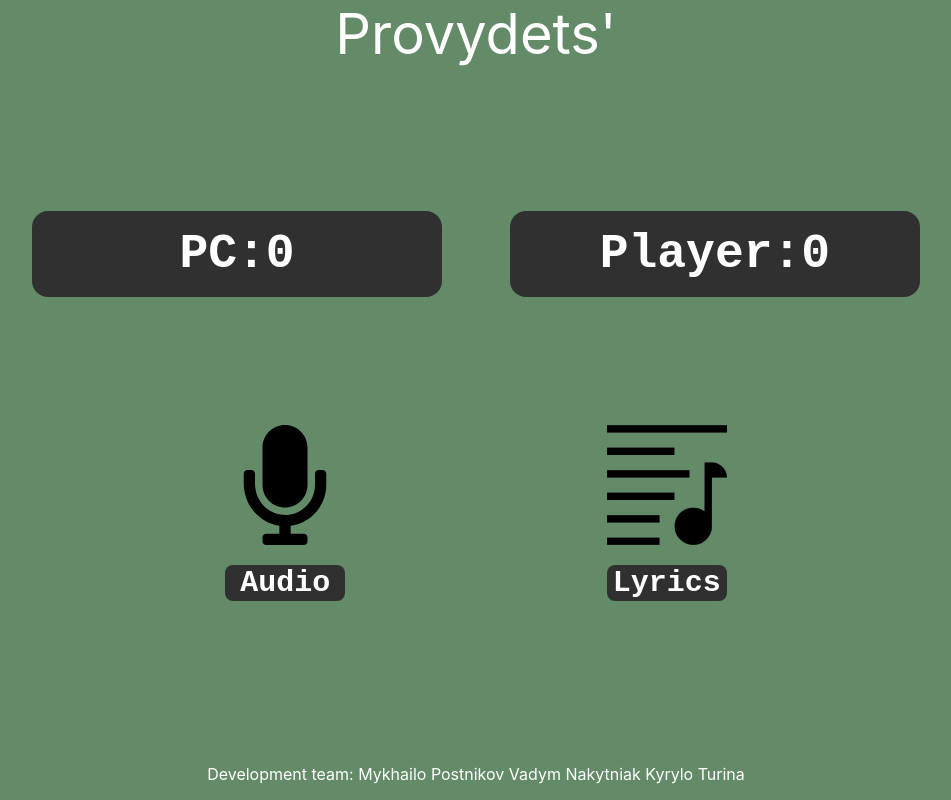
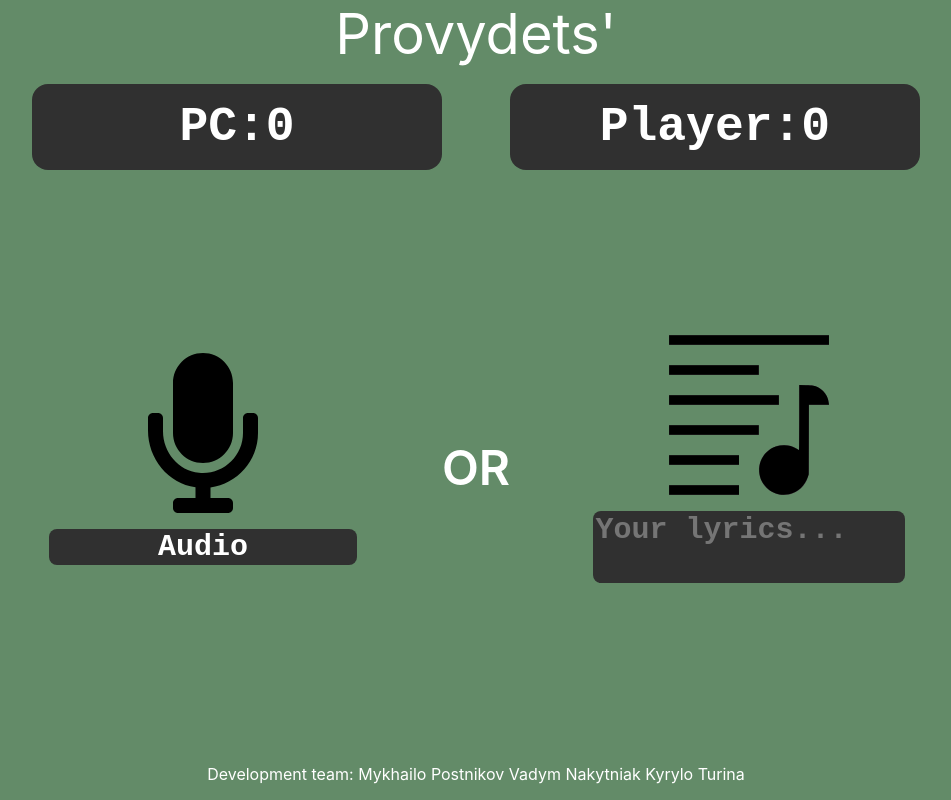
Before and after one commit to mikharkiv/provydets, a React (Create React App) app: page / in a window 1280 px wide. Shown: the whole page, without its empty margins (164-1115 px from the left). Built offline with nearby package versions, Linux system fonts and the light colour scheme.

Commit message:
Working prototype

```diff
--- a/src/App.css
+++ b/src/App.css
@@ -19,7 +19,7 @@
   width: 80%;
   display: flex;
   flex-direction: column;
-  justify-content: space-evenly;
+  justify-content: space-between;
 }
 
 .App-footer {
@@ -31,6 +31,7 @@
   flex-direction: row;
   flex-wrap: nowrap;
   justify-content: space-evenly;
+  margin-bottom: 16px;
 }
 
 .score {
@@ -46,6 +47,7 @@
 }
 
 .input {
+  flex-grow: 1;
   display: flex;
   flex-direction: row;
   align-items: center;
@@ -53,11 +55,17 @@
 }
 
 .mic, .lyrics {
-  width: 15vmin;
+  height: 20vh;
   box-sizing: border-box;
 }
 
+.or {
+  font-size: 48px;
+  font-weight: 600;
+}
+
 .listen, .type {
+  width: 30%;
   display: flex;
   flex-direction: column;
   align-items: center;
@@ -65,7 +73,7 @@
 
 .listen-button {
   width: 100%;
-  margin: 20px 0px;
+  margin: 1rem 0px;
   font-family: "Courier New";
   font-weight: 600;
   font-size: calc(14px + 2vmin);
@@ -73,4 +81,5 @@
   border: none;
   border-radius: 1vmin;
   background-color: #303030;
+  resize: none;
 }
--- a/src/Body.js
+++ b/src/Body.js
@@ -22,6 +22,9 @@ function Inputs() {
   return (
     <div className="input">
       <Listen/>
+      <div class="or">
+        OR
+      </div>
       <Type/>
     </div>
   )
@@ -41,9 +44,8 @@ function Type() {
   return (
     <div className="type">
       <img src="./res/lyrics.svg" className="lyrics"></img>
-      <button className="listen-button">
-        Lyrics
-      </button>
+      <textarea className="listen-button" placeholder="Your lyrics..." >
+      </textarea>
     </div>
   )
 }
```
